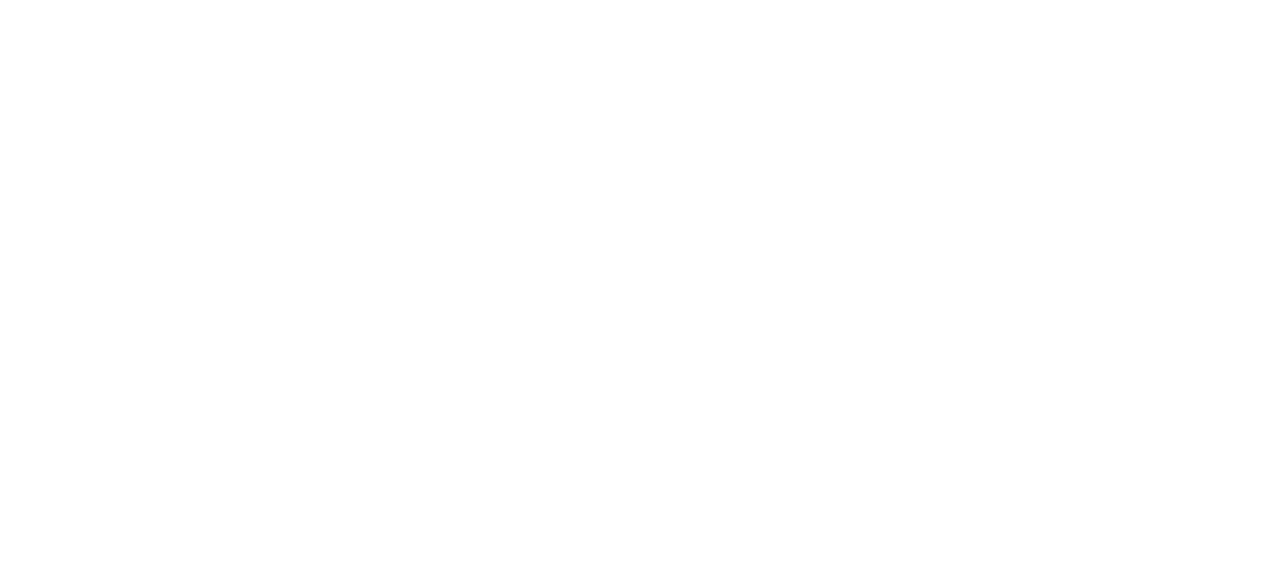
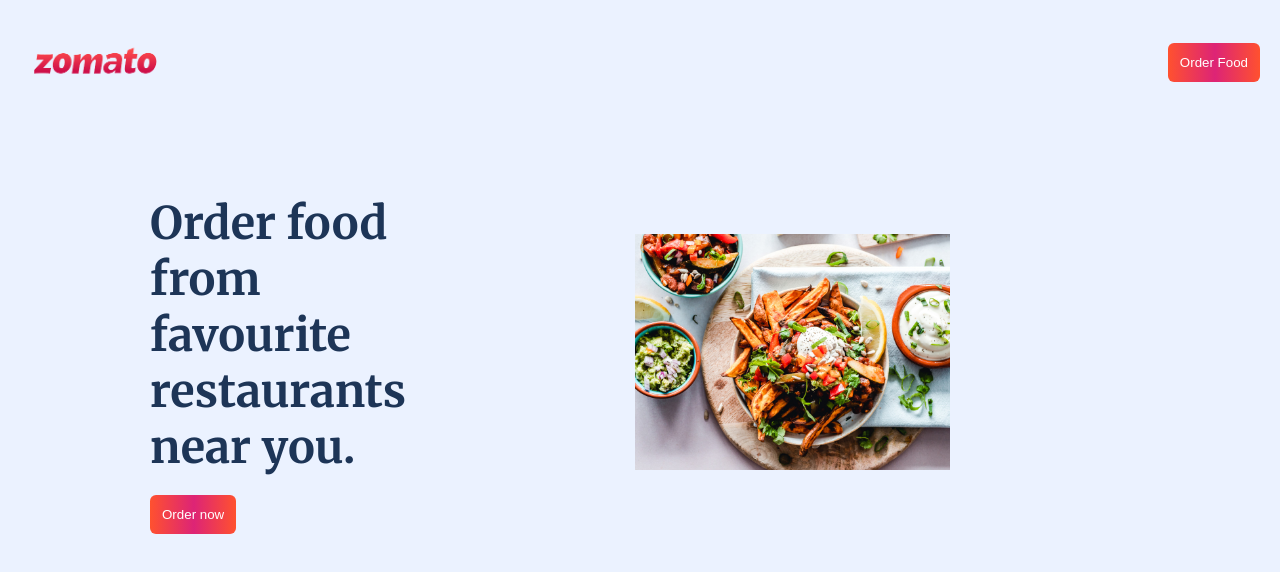
Before and after one commit to diptimalla/mission-1, a plain HTML site: page index.html in a window 1280 px wide. Drawn offline with Linux system fonts and the light colour scheme.

Commit message:
add navbar & hero

```diff
--- a/index.html
+++ b/index.html
@@ -3,10 +3,39 @@
 <head>
     <meta charset="UTF-8">
     <meta http-equiv="X-UA-Compatible" content="IE=edge">
-    <meta name="viewport" content="width=device-width, initial-scale=1.0">
+    <meta name="viewport" content="width=device-width, initial-scale=1.0"/>
+    <link rel="preconnect" href="https://fonts.gstatic.com">
+    <link href="https://fonts.googleapis.com/css2?family=Merriweather:ital,wght@0,300;0,400;0,700;1,300;1,400;1,700;1,900&display=swap" rel="stylesheet">
+    <link rel="stylesheet" href="style.css">
     <title>Document</title>
 </head>
 <body>
+<!--Navbar-->
+<header>
+    <nav class="navbar">
+        <div class="navbar__brand">
+            <img src="./assets/logo.png" alt="logo" class="navbar__logo" />
+        </div>
+        <div class="navbar__nav__items">
+            <button class="nav__item  button__primary">Order Food</button>
 
+        </div>
+    </nav>
+</header>
+
+
+<main class="container">
+<!--Hero section-->
+<section class="hero__container">
+    <div class="hero__image__container">
+        <img class="hero__image" src="./assets/hero.jpg" alt="hero image"/>
+    </div>
+    <div class="hero__description">
+        <h1 class="hero__text">Order food from favourite restaurants near you.</h1>
+         <button class="button__primary">Order now</button>
+    </div>
+
+</section>
+</main>
 </body>
 </html>
--- a/style.css
+++ b/style.css
@@ -0,0 +1,125 @@
+*{
+    margin: 0;
+    padding: 0;
+    box-sizing: border-box;    /*To box model*/
+ }
+
+    /*Global */
+ body{
+font-family: "Merriweather" , sans-serif;
+background-color: #ebf2ff;
+overflow-x: hidden;
+ }
+
+ .button__primary{
+    background-image: linear-gradient(
+    to right,
+    #ff512f 0%,
+    #dd2476 51%,
+    #ff512f 100%
+);
+color: #fff;
+padding: 12px;
+border: none;
+border-radius: 6px;
+cursor: pointer;
+}
+
+ }
+
+
+ .container{
+     width: 100%;
+     margin: 0 auto;
+     padding: 0 15px;
+ }
+
+ .navbar{
+     display: flex;
+     justify-content: space-around;
+     align-items: center;
+ }
+
+ .navbar__brand{
+     width: 100px;
+
+ }
+
+ .navbar__logo{
+     width: 100%;
+ }
+
+ .hero__container {
+     width: 100%;
+ }
+
+ .hero__image__container{
+     width: 100%;
+ }
+
+ .hero__image{
+     width: 100%;
+ }
+
+ .hero__text{
+     font-size: 30px;
+     color: #1d3557;
+     margin: 20px 0;
+ }
+
+ @media (min-width: 768px){
+     .navbar{
+         justify-content: space-between;
+         padding: 10px 20px;
+     }
+     .navbar__brand{
+         width: 150px;
+     }
+     .button_primary{
+         padding:12px 20px;
+         font-size: 20px;
+     }
+     .hero__container{
+         display: flex;
+         flex-direction: row-reverse;
+         align-items: center;
+         justify-content: space-between;
+         gap: 20px;
+
+     }
+
+ }
+
+ @media (min-width: 1020px){
+     .container{
+         max-width: 900px;
+     }
+     .hero__container{
+         display: flex;
+         flex-direction: row;
+         justify-content: space-evenly;
+         flex-direction: row-reverse;
+         margin: 50px;
+     }
+     .hero__image__container{
+         width: 100%;
+        margin-left: 150px;
+
+     }
+     .hero__description{
+         width: 100%;
+         margin-left: 100px;
+     }
+
+     .hero__text{
+         font-size: 45px;
+     }
+
+ }
+
+ @media (min-width: 1400px){
+     .container{
+         max-width: 1250px;
+     }
+
+ }
```
